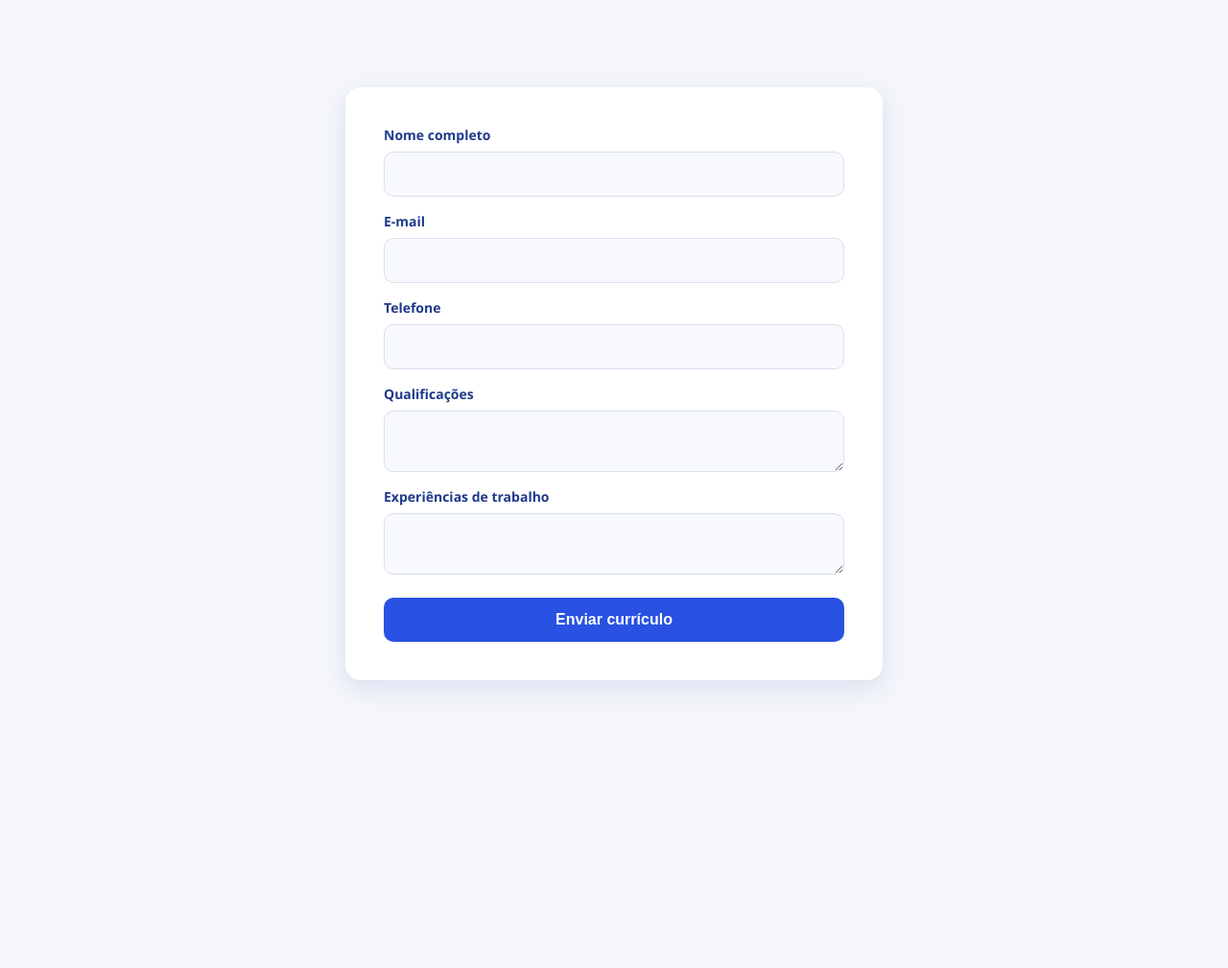
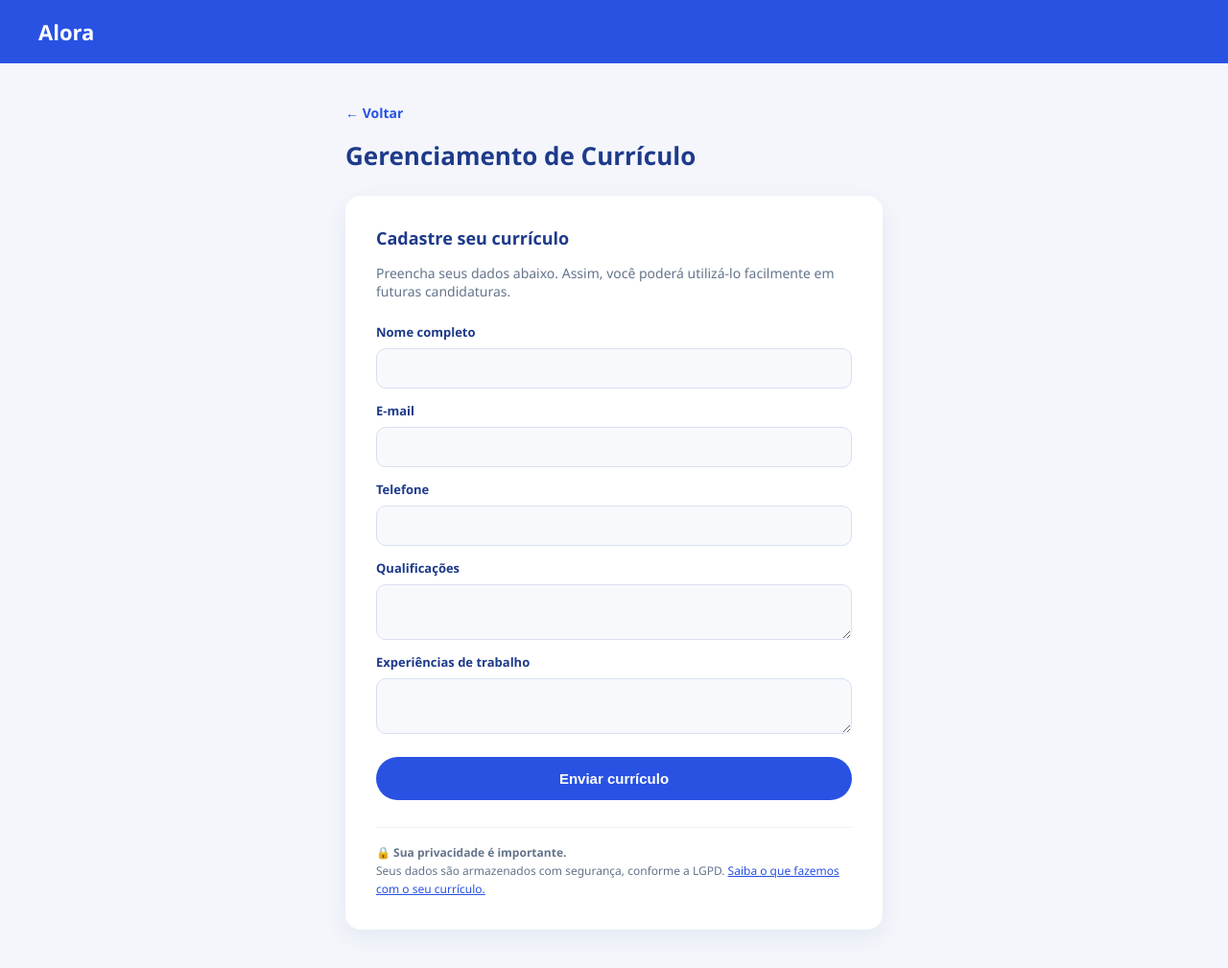
Before and after one commit to anoonxxz/alora-site, a plain HTML site: page index.html in a window 1280 px wide. Shown: the whole page at 96% size. Before the commit the page ends 800 px from the top, so only its background shows below. Drawn offline with nearby package versions, Linux system fonts and the light colour scheme.

Commit message:
Atualização index.html e css.

```diff
--- a/estilo.css
+++ b/estilo.css
@@ -1,45 +1,86 @@
+* { box-sizing: border-box; }
+
 body {
   font-family: 'Segoe UI', Arial, sans-serif;
   background: #f4f6fb;
-  display: flex;
-  justify-content: center;
-  align-items: center;
-  min-height: 100vh;
   margin: 0;
+  color: #1e293b;
+}
+
+.navbar {
+  background: #2952e3;
+  padding: 18px 40px;
+}
+
+.navbar .logo {
+  color: white;
+  font-size: 22px;
+  font-weight: 800;
+}
+
+.conteudo {
+  max-width: 600px;
+  margin: 40px auto;
+  padding: 0 20px;
+}
+
+.voltar {
+  color: #2952e3;
+  text-decoration: none;
+  font-weight: 600;
+  font-size: 14px;
+}
+
+h1 {
+  color: #1e3a8a;
+  font-size: 26px;
+  margin: 16px 0 24px;
+}
+
+.card {
+  background: white;
+  border-radius: 16px;
+  padding: 32px;
+  box-shadow: 0 8px 24px rgba(30, 58, 138, 0.08);
+}
+
+.card h2 {
+  color: #1e3a8a;
+  font-size: 18px;
+  margin-top: 0;
+}
+
+.descricao {
+  color: #64748b;
+  font-size: 14px;
+  margin-bottom: 24px;
 }
 
 form {
-  background: #ffffff;
-  padding: 40px;
-  border-radius: 16px;
-  box-shadow: 0 8px 24px rgba(30, 58, 138, 0.12);
-  width: 100%;
-  max-width: 480px;
   display: flex;
   flex-direction: column;
-  gap: 16px;
+  gap: 14px;
 }
 
 label {
-  font-size: 14px;
+  font-size: 13px;
+  font-weight: 600;
   color: #1e3a8a;
-  font-weight: 600;
-  margin-bottom: -8px;
+  margin-bottom: -6px;
 }
 
 input, textarea {
-  padding: 14px 16px;
+  padding: 12px 14px;
   border: 1px solid #d8dfef;
   border-radius: 10px;
-  font-size: 15px;
+  font-size: 14px;
   background: #f8f9fd;
-  color: #1e293b;
 }
 
 input:focus, textarea:focus {
   outline: none;
   border-color: #2952e3;
-  background: #ffffff;
+  background: white;
 }
 
 button {
@@ -47,11 +88,11 @@ button {
   color: white;
   border: none;
   padding: 14px;
-  border-radius: 10px;
-  font-size: 16px;
+  border-radius: 999px;
+  font-size: 15px;
   font-weight: 600;
   cursor: pointer;
-  margin-top: 8px;
+  margin-top: 10px;
 }
 
 button:hover {
@@ -60,6 +101,20 @@ button:hover {
 
 #mensagem {
   text-align: center;
+  font-weight: 500;
   color: #2952e3;
-  font-weight: 500;
 }
+
+.privacidade {
+  margin-top: 28px;
+  font-size: 12px;
+  color: #64748b;
+  border-top: 1px solid #eef1f8;
+  padding-top: 16px;
+  line-height: 1.6;
+}
+
+.privacidade a {
+  color: #2952e3;
+  text-decoration: underline;
+}
--- a/index.html
+++ b/index.html
@@ -1,11 +1,24 @@
 <!DOCTYPE html>
 <html lang="pt-br">
 <head>
-  <link rel="stylesheet" href="estilo.css">
   <meta charset="UTF-8">
   <title>Alora - Cadastro de Currículo</title>
+  <link rel="stylesheet" href="estilo.css">
 </head>
 <body>
+
+  <nav class="navbar">
+    <span class="logo">Alora</span>
+  </nav>
+
+  <div class="conteudo">
+    <a href="#" class="voltar">← Voltar</a>
+
+    <h1>Gerenciamento de Currículo</h1>
+
+    <div class="card">
+      <h2>Cadastre seu currículo</h2>
+      <p class="descricao">Preencha seus dados abaixo. Assim, você poderá utilizá-lo facilmente em futuras candidaturas.</p>
 
       <form id="formCurriculo">
         <label for="nome">Nome completo</label>
@@ -27,6 +40,14 @@
       </form>
 
       <p id="mensagem"></p>
+
+      <div class="privacidade">
+        🔒 <strong>Sua privacidade é importante.</strong><br>
+        Seus dados são armazenados com segurança, conforme a LGPD.
+        <a href="#">Saiba o que fazemos com o seu currículo.</a>
+      </div>
+    </div>
+  </div>
 
   <script src="https://cdn.jsdelivr.net/npm/@supabase/supabase-js@2"></script>
   <script>
```
Lines whose indentation alone changed are shown as unchanged.
